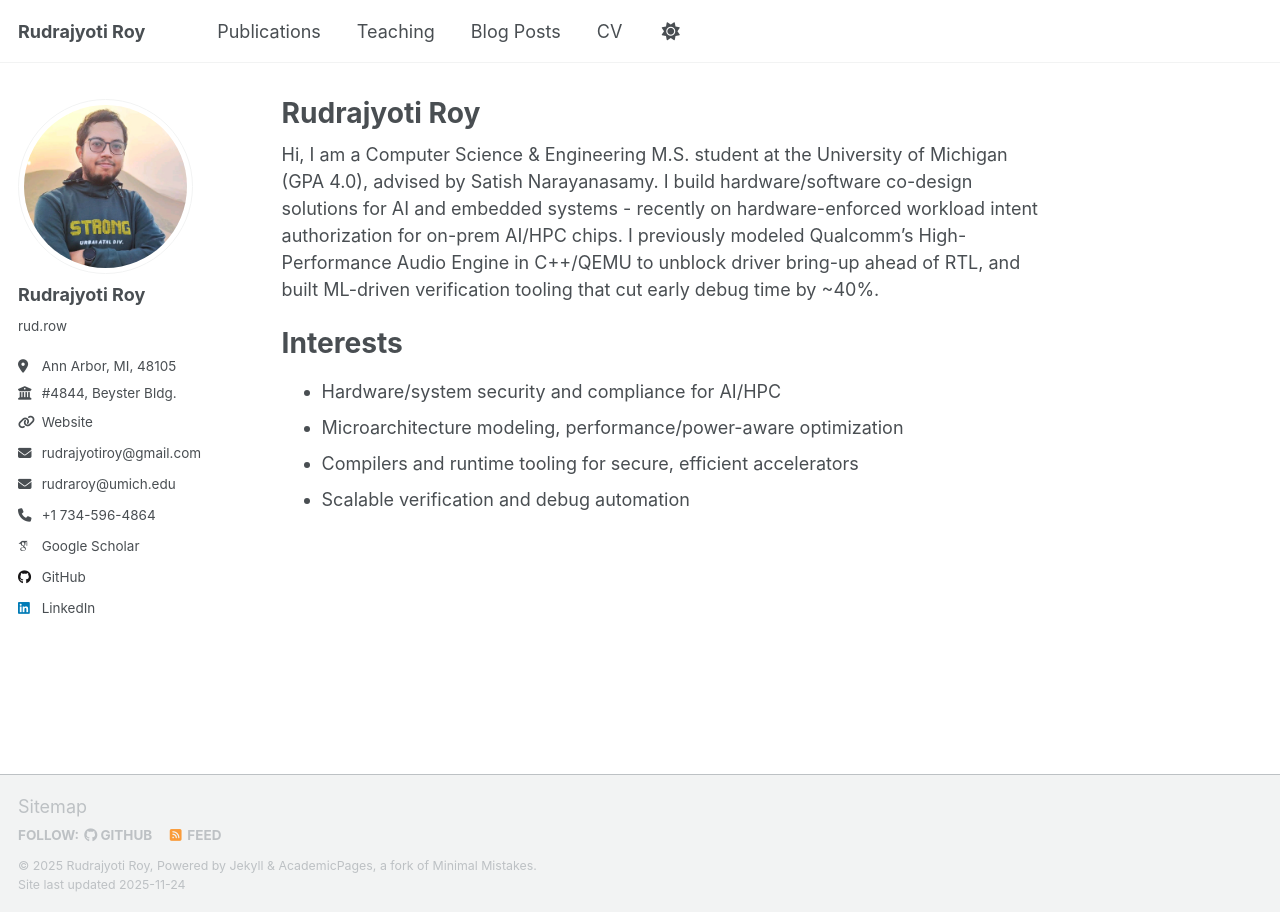
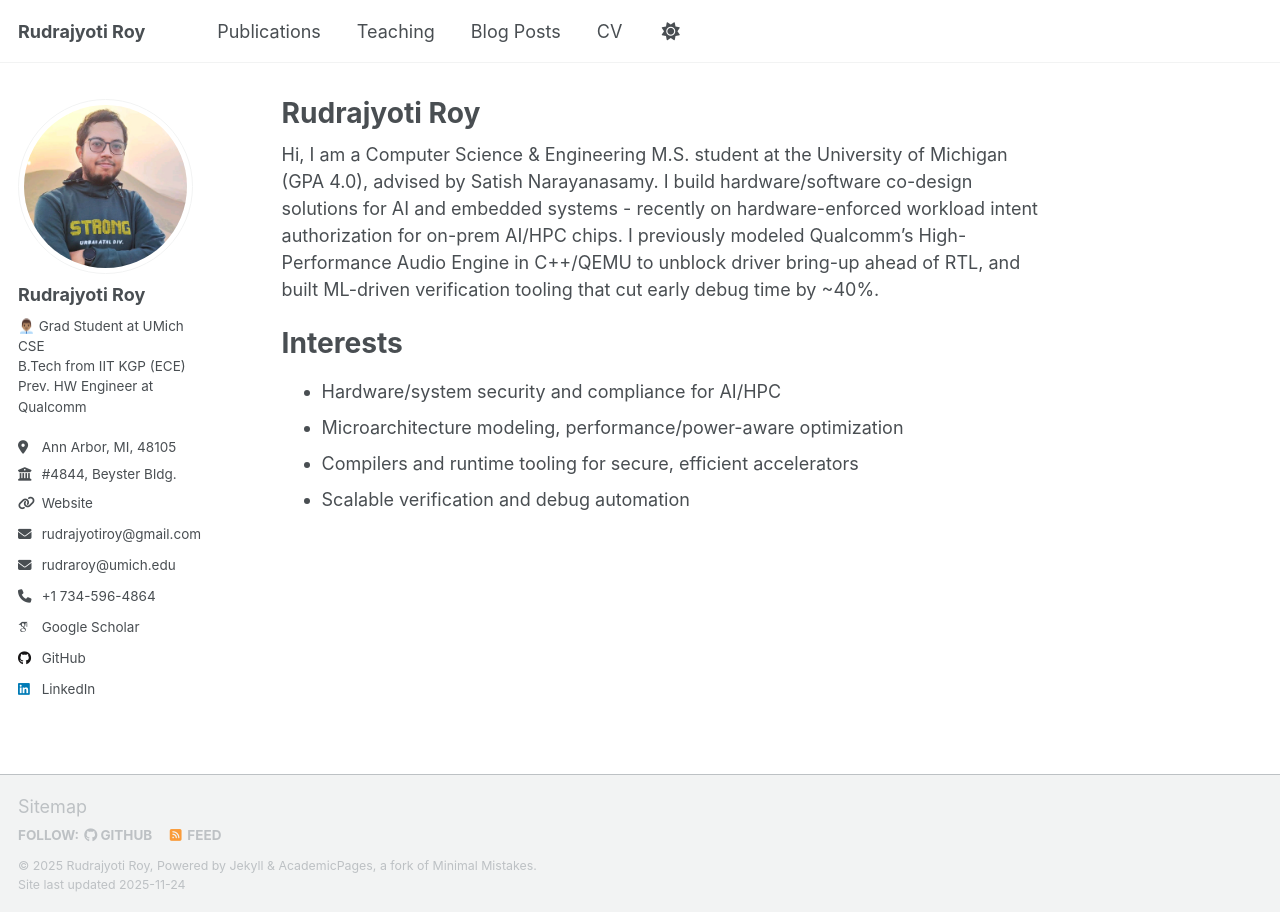
Before and after one commit to rudrajyotiroy/rudrajyotiroy.github.io, a Jekyll site: the page built from _pages/about.md, in a window 1280 px wide. Built offline with Jekyll 4.4.1, drawn with Linux system fonts in a browser that asks for light colours; some web fonts are replaced; a script that is not in the unit is left out.

Commit message:
update info

```diff
--- a/_config.yml
+++ b/_config.yml
@@ -26,7 +26,7 @@ author:
   avatar           : "profile.png"
   name             : "Rudrajyoti Roy"
   pronouns         : # example: "she/her"
-  bio              : "rud.row"
+  bio              : "👨🏽‍💼 Grad Student at UMich CSE <br/> B.Tech from IIT KGP (ECE) <br/> Prev. HW Engineer at Qualcomm <br/>"
   employer         : "#4844, Beyster Bldg."
   location         : "Ann Arbor, MI, 48105"
   uri              : "rudrajyotiroy.github.io"
```
